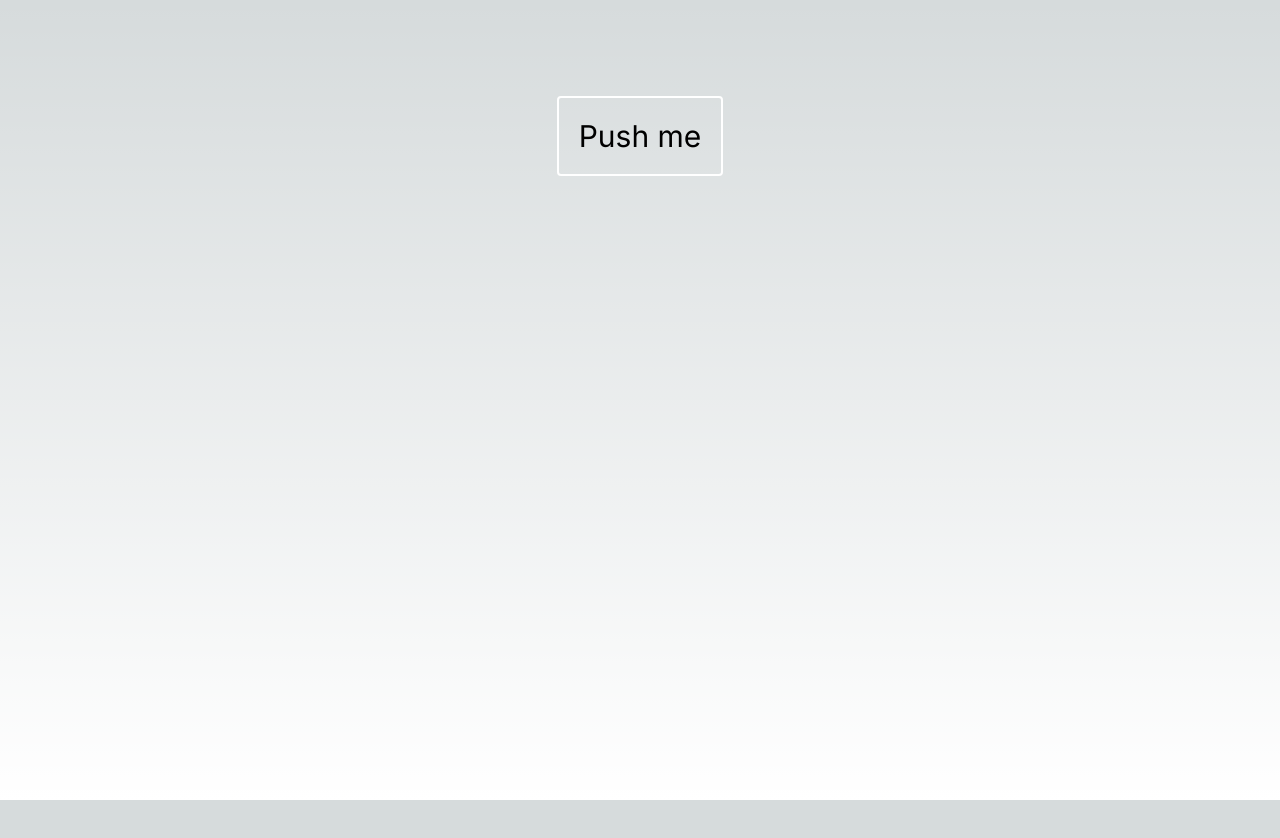
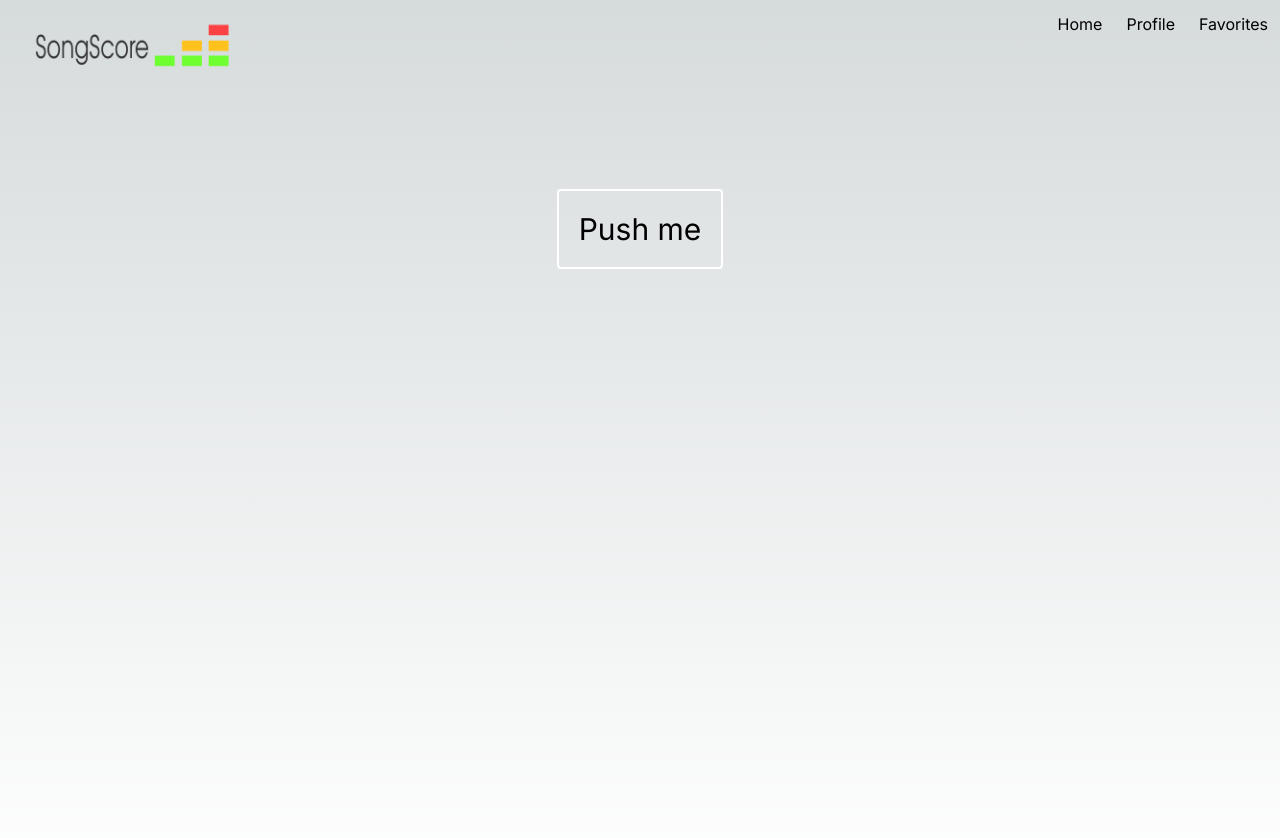
Before and after one commit to mononokai/songscore, a Next.js app: page / in a window 1280 px wide. Shown: the top 838 px of the page. Before the commit the page ends 800 px from the top, so only its background shows below. Built offline with nearby package versions, Linux system fonts and the light colour scheme.

Commit message:
feat: add navbar

```diff
--- /dev/null
+++ b/app/components/Navbar.tsx
@@ -0,0 +1,14 @@
+export function Navbar() {
+    return (
+        <div className="flex justify-between">
+            <div>
+                <img src="logo.png" alt="" className="w-60 m-2"/>
+            </div>
+            <div>
+                <button className="m-3">Home</button>
+                <button className="m-3">Profile</button>
+                <button className="m-3">Favorites</button>
+            </div>
+        </div>
+    );
+}
--- a/app/page.tsx
+++ b/app/page.tsx
@@ -1,10 +1,16 @@
 import Image from 'next/image';
+import { Navbar } from './components/Navbar';
 import { CustomButton } from './components/Button'
 
 export default function Home() {
     return (
-        <main className="flex min-h-screen flex-col items-center justify-between p-24">
-            <CustomButton innerText="Push me"/>
-        </main>
+        <>
+            <nav>
+                <Navbar />
+            </nav>
+            <main className="flex min-h-screen flex-col items-center justify-between p-24">
+                <CustomButton innerText="Push me"/>
+            </main>
+        </>
     );
 }
```
Also changed, not shown: public/logo.png (added).
